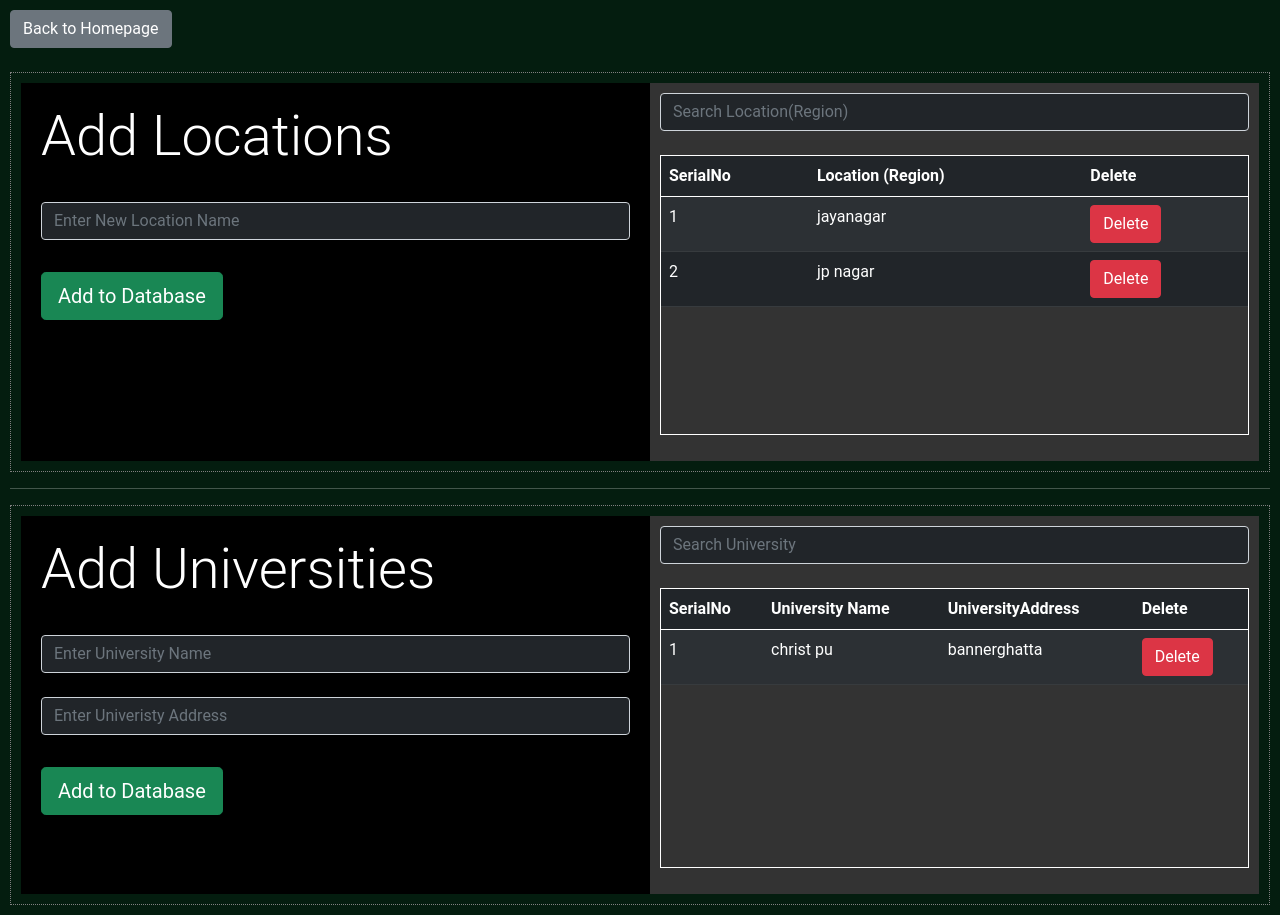
After one commit to synapsecode/BusManagerBackend, a Flask app: page /admin/add_data in a window 1280 px wide. The commit adds this page. Run offline with Flask 2, Linux system fonts and the light colour scheme; a user stored in the database is signed in; data comes from the database, SQL or seed files in the repository; both versions use the stored data as it was after the commit.

Commit message:
AlmostFinalChanges

```diff
--- a/BusManager/admin/routes.py
+++ b/BusManager/admin/routes.py
@@ -273,3 +273,42 @@ def notify_students():
 	#Keeps sending the Messages repeatedly in 20 minute intervals, 4 times
 	AutomatedNotificationSender()
 	return redirect(url_for('admin.admin_home'))
+
+
+
+@admin.route('/add_data')
+@login_required
+def add_data():
+	locations = LocationModel.query.all()
+	universities = UniversityModel.query.all()
+	return render_template('add_data.html', title='Add Data', locations=locations, universities=universities)
+
+
+@admin.route('/add_data_actions/<action>/<id>', methods=['GET', 'POST'])
+@login_required
+def add_data_actions(action, id):
+	if(request.method == 'POST'):
+		data = request.form
+		if(action == 'LOCADD'):
+			loc = LocationModel(location_name=data['location_name'].lower())
+			db.session.add(loc)
+			db.session.commit()
+		if(action == 'UNIADD'):
+			uni = UniversityModel(name=data['uni_name'].lower(), address=data['uni_addr'].lower())
+			db.session.add(uni)
+			db.session.commit()
+		return redirect(url_for('admin.add_data'))
+
+	if(action == 'LOCDEL'):
+		loc = LocationModel.query.filter_by(id=id).first()
+		if(not loc): return "NO SUCH LOCATION"
+		loc.students = []
+		loc.drivers = []
+		db.session.delete(loc)
+		db.session.commit()
+	elif(action == 'UNIDEL'):
+		uni = UniversityModel.query.filter_by(id=id).first()
+		if(not uni): return "NO SUCH UNIVERSITY"
+		db.session.delete(uni)
+		db.session.commit()
+	return redirect(url_for('admin.add_data'))
--- /dev/null
+++ b/BusManager/templates/add_data.html
@@ -0,0 +1,155 @@
+{% extends 'bs_layout.html' %}
+{% block content %}
+<a class="btn btn-secondary" href="{{url_for('admin.admin_home')}}">Back to Homepage</a>
+<br><br>
+<div class="holder">
+	<div class="entryblock">
+		<h1 class='display-4'>Add Locations</h1>
+		<br>
+		<input type="text" class="form-control bg-dark text-light" id="locname" placeholder="Enter New Location Name">
+		<br>
+		<button class="btn btn-block btn-success btn-lg center mt-2" onclick="addLocation()">Add to Database</button>
+	</div>
+	<div class="viewerblock">
+		<input type="text" id="locbar" class="form-control bg-dark text-light" placeholder="Search Location(Region)" onkeyup="tableFilterer(1, targetTableID='tbl', searchSource='locbar')"><br>
+		<div class="tablecontainer">
+			<table class="table table-striped table-dark" id="tbl">
+			<thead>
+				<tr>
+				<th scope="col">SerialNo</th>
+				<th scope="col">Location (Region)</th>
+				<th scope="col">Delete</th>
+				</tr>
+			</thead>
+			<tbody id='tbdy'>
+				{% for e in locations %}
+				<tr data-id="-1">
+				<td>{{loop.index}}</td>
+				<td>{{e['location_name']}}</td>
+					<td><button class="btn btn-danger" onclick=DeleteLocation({{e['id']}})>Delete</button></td>
+				</tr>
+				{% endfor %}
+
+			</tbody>
+			</table>
+		</div>
+
+	</div>
+</div>
+<hr>
+<div class="holder">
+	<div class="entryblock">
+		<h1 class='display-4'>Add Universities</h1>
+		<br>
+		<input type="text" class="form-control bg-dark text-light" id="uniname" placeholder="Enter University Name">
+		<br>
+		<input type="text" class="form-control bg-dark text-light" id="uniaddr" placeholder="Enter Univeristy Address">
+		<br>
+		<button class="btn btn-block btn-success btn-lg center mt-2" onclick="addUniversity()">Add to Database</button>
+	</div>
+	<div class="viewerblock">
+		<input type="text" id="unibar" class="form-control bg-dark text-light" placeholder="Search University" onkeyup="tableFilterer(1, targetTableID='utbl', searchSource='unibar')"><br>
+		<div class="tablecontainer">
+			<table class="table table-striped table-dark" id="utbl">
+			<thead>
+				<tr>
+				<th scope="col">SerialNo</th>
+				<th scope="col">University Name</th>
+				<th scope="col">UniversityAddress</th>
+				<th scope="col">Delete</th>
+				</tr>
+			</thead>
+			<tbody id='tbdy'>
+				{% for e in universities %}
+				<tr data-id="-1">
+				<td>{{loop.index}}</td>
+				<td>{{e.name}}</td>
+				<td>{{e.address}}</td>
+					<td><button class="btn btn-danger" onclick=DeleteUniversity({{e['id']}})>Delete</button></td>
+				</tr>
+				{% endfor %}
+
+			</tbody>
+			</table>
+		</div>
+	</div>
+</div>
+{% endblock content %}
+
+{% block javascript %}
+<script>
+
+const baseURL = `${window.origin}/admin/add_data_actions`;
+
+const DeleteLocation = (id) => {
+	fetch(`${baseURL}/LOCDEL/${id}`).then(() => window.location.reload());
+}
+
+const DeleteUniversity = (id) => {
+	fetch(`${baseURL}/UNIDEL/${id}`).then(() => window.location.reload());
+}
+
+const addLocation = () => {
+	const loc_name = document.getElementById('locname').value;
+	fd = new FormData();
+	fd.append('location_name', loc_name)
+		fetch(`${baseURL}/LOCADD/X`, {
+		method: 'post',
+		body: fd
+	}).then(() => window.location.reload());
+}
+
+const addUniversity = () => {
+	const uni_name = document.getElementById('uniname').value;
+	const uni_addr = document.getElementById('uniaddr').value;
+	fd = new FormData();
+	fd.append('uni_name', uni_name)
+	fd.append('uni_addr', uni_addr)
+	fetch(`${baseURL}/UNIADD/X`, {
+		method: 'post',
+		body: fd
+	}).then(() => window.location.reload());
+}
+</script>
+{% endblock javascript %}
+
+{% block styles %}
+<style>
+.holder{
+	width: 100%;
+	height: 400px;
+	padding: 10px;
+	border: 1px dotted gray;
+	display: flex;
+}
+
+.entryblock{
+	flex:1;
+	background-color: black;
+	padding: 20px;
+}
+
+.viewerblock{
+	background-color: #333;
+	flex:1;
+	padding: 10px;
+
+}
+
+.tablecontainer{
+	border: 1px solid white;
+	height: 280px;
+	overflow-y: auto;
+}
+
+@media only screen and (max-width:600px) {
+	.holder{
+		display: block;
+		margin-bottom:20px;
+		height:680px;
+	}
+
+
+}
+</style>
+{% endblock styles %}
--- a/BusManager/templates/admin_home.html
+++ b/BusManager/templates/admin_home.html
@@ -59,6 +59,12 @@
 				<img src="https://img.icons8.com/color/96/000000/flow-chart.png" class='opico'/>
 			</center>
 			<h5 class='opname'>View<br>Data</h5>
+		</a>
+		<a class="op" href="{{url_for('admin.add_data')}}">
+			<center class='holder'>
+			<img src="https://img.icons8.com/color/48/000000/worldwide-location.png" class='opico'/>
+			</center>
+			<h5 class='opname'>Add<br>Locations & More</h5>
 		</a>
 		<a class="op" href="{{url_for('admin.mark_payment_status')}}">
 			<center class='holder'>
```
Also changed, not shown: BusManager/driver/routes.py (+8 -0 lines), BusManager/db.sqlite.
